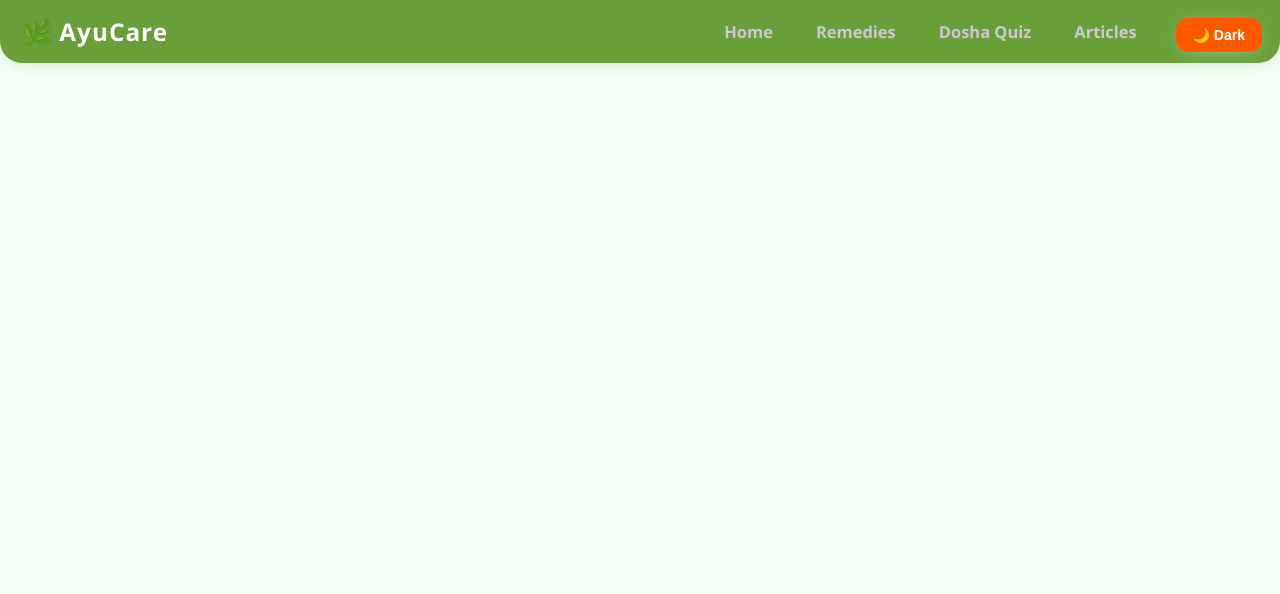
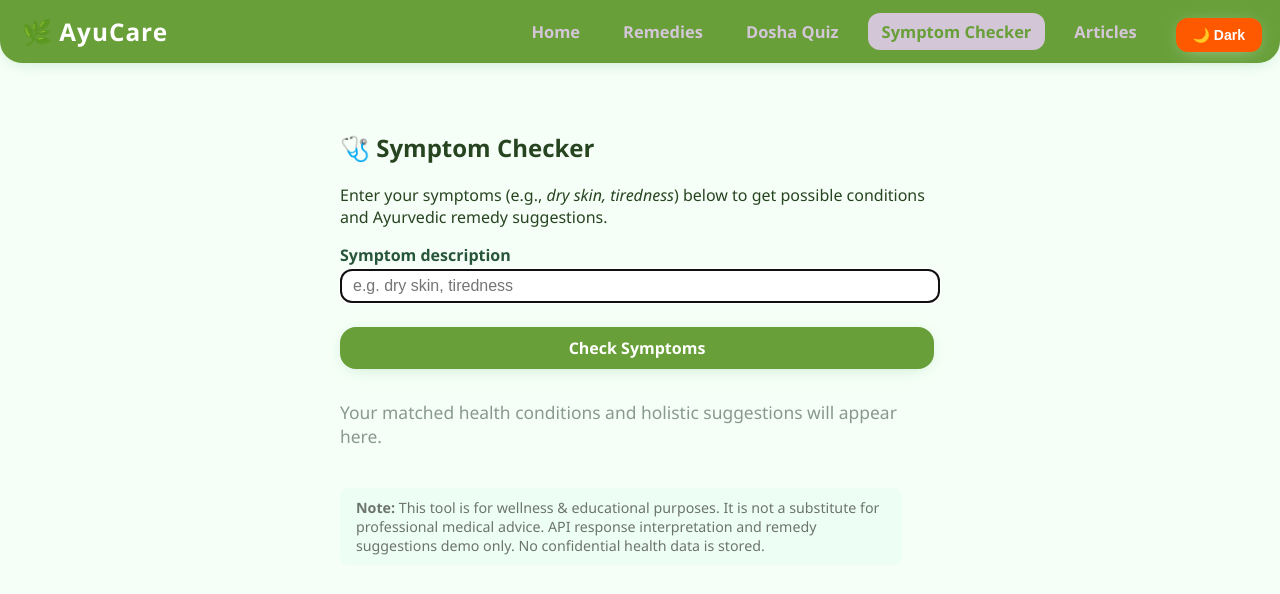
Before and after one commit to Workflow-Manager-admin/ayuwellness-hub-107310-0e895478, a React (Create React App) app in the folder reactjs_frontend/: page /symptom-checker in a window 1280 px wide. Shown: the top 594 px of the page. Built offline with nearby package versions, Linux system fonts and the light colour scheme; the HTML template or start-up script is replaced by a standard one.

Commit message:
CheckPoint - cg2a8ffedb

```diff
--- a/reactjs_frontend/src/App.js
+++ b/reactjs_frontend/src/App.js
@@ -2,13 +2,14 @@ import React, { useState, useEffect } from 'react';
 import { BrowserRouter as Router, Routes, Route, NavLink, useLocation } from 'react-router-dom';
 import './App.css';
 
+// Import feature page components
 // Import feature page components
 import Home from './components/Home';
 import Remedies from './components/Remedies';
 import DoshaQuiz from './components/DoshaQuiz';
 import Articles from './components/Articles';
 import Contact from './components/Contact';
-
+import SymptomChecker from './components/SymptomChecker';
 // Herbal styled navigation bar
 function Navbar() {
   const [navOpen, setNavOpen] = useState(false);
@@ -31,6 +32,7 @@ function Navbar() {
         <NavLink to="/" end>Home</NavLink>
         <NavLink to="/remedies">Remedies</NavLink>
         <NavLink to="/quiz">Dosha Quiz</NavLink>
+        <NavLink to="/symptom-checker">Symptom Checker</NavLink>
         <NavLink to="/articles">Articles</NavLink>
         <NavLink to="/contact">Contact</NavLink>
       </div>
@@ -62,6 +64,7 @@ function App() {
             <Route path="/" element={<Home />} />
             <Route path="/remedies" element={<Remedies />} />
             <Route path="/quiz" element={<DoshaQuiz />} />
+            <Route path="/symptom-checker" element={<SymptomChecker />} />
             <Route path="/articles" element={<Articles />} />
             <Route path="/contact" element={<Contact />} />
           </Routes>
--- /dev/null
+++ b/reactjs_frontend/src/components/SymptomChecker.js
@@ -0,0 +1,178 @@
+import React, { useState } from "react";
+
+// --- Sample mapping of conditions to Ayurvedic remedies ---
+const ayurvedicRemedyLookup = {
+  "Dehydration": [
+    {
+      title: "Coconut Water Hydration",
+      description: "Drink coconut water with a pinch of rock salt. Helps restore electrolytes and soothes the body.",
+      image: "https://images.unsplash.com/photo-1506744038136-46273834b3fb?auto=format&fit=crop&w=400&q=80",
+      category: "Hydration"
+    }
+  ],
+  "Hypothyroidism": [
+    {
+      title: "Ashwagandha Herbal Support",
+      description: "Ashwagandha is known in Ayurveda for thyroid support. Use as directed by an Ayurvedic practitioner.",
+      image: "https://images.unsplash.com/photo-1502741338009-cac2772e18bc?auto=format&fit=crop&w=400&q=80",
+      category: "Endocrine"
+    }
+  ],
+  "Fatigue": [
+    {
+      title: "Chyawanprash Morning Boost",
+      description: "Take 1 spoon daily of Chyawanprash (Ayurvedic herbal jam) to boost energy and immunity.",
+      image: "https://images.unsplash.com/photo-1465101046530-73398c7f28ca?auto=format&fit=crop&w=400&q=80",
+      category: "Fatigue"
+    }
+  ],
+  "Atopic dermatitis": [
+    {
+      title: "Turmeric & Aloe Skin Soothe",
+      description: "Apply a paste of turmeric and aloe to dry, irritated skin; reduces inflammation.",
+      image: "https://images.unsplash.com/photo-1464983953574-0892a716854b?auto=format&fit=crop&w=400&q=80",
+      category: "Skin"
+    }
+  ]
+};
+
+function infermedicaHeaders() {
+  // These headers must be replaced with your own credentials if using RapidAPI (for demo purposes, static values provided).
+  // IMPORTANT: In production, DO NOT expose API keys in the frontend, proxy the request via your backend server.
+  return {
+    "content-type": "application/json",
+    "X-RapidAPI-Key": "YOUR_RAPIDAPI_KEY", // <-- Place your API KEY here for demo/testing ONLY
+    "X-RapidAPI-Host": "symptom-checker.p.rapidapi.com"
+  };
+}
+
+// PUBLIC_INTERFACE
+function SymptomChecker() {
+  const [input, setInput] = useState("");
+  const [loading, setLoading] = useState(false);
+  const [conditions, setConditions] = useState([]);
+  const [remedies, setRemedies] = useState({});
+  const [error, setError] = useState(null);
+
+  // Handle API call
+  async function handleSymptomSubmit(e) {
+    e.preventDefault();
+    setLoading(true);
+    setConditions([]);
+    setRemedies({});
+    setError(null);
+
+    try {
+      // RapidAPI uses POST, documented at https://rapidapi.com/infermedica/api/symptom-checker/
+      const apiUrl = "https://symptom-checker.p.rapidapi.com/symptoms-checker";
+      const response = await fetch(apiUrl, {
+        method: "POST",
+        headers: infermedicaHeaders(),
+        body: JSON.stringify({ symptoms: input })
+      });
+
+      if (!response.ok) {
+        throw new Error("API error: " + response.statusText);
+      }
+      const data = await response.json();
+
+      // Infermedica API returns 'conditions', which is an array of condition objects
+      // We will extract their names and map them to sample Ayurveda remedies
+      const conditionsFound = (data.conditions || []).map(cond => cond.name);
+      setConditions(conditionsFound);
+
+      const remedyResults = {};
+      conditionsFound.forEach(c => {
+        // lookup is case-insensitive
+        const remediesForCond = ayurvedicRemedyLookup[c] ||
+          ayurvedicRemedyLookup[
+            Object.keys(ayurvedicRemedyLookup).find(
+              key => key.toLowerCase() === c.toLowerCase()
+            )
+          ] ||
+          [];
+        if (remediesForCond.length) remedyResults[c] = remediesForCond;
+      });
+      setRemedies(remedyResults);
+    } catch (err) {
+      setError("Failed to connect to Infermedica API. Please try again later.");
+    }
+    setLoading(false);
+  }
+
+  return (
+    <section className="ayu-container" style={{ maxWidth: 600 }}>
+      <h2>🩺 Symptom Checker</h2>
+      <p>
+        Enter your symptoms (e.g., <span style={{fontStyle:"italic"}}>dry skin, tiredness</span>) below to get possible conditions and Ayurvedic remedy suggestions.
+      </p>
+      <form onSubmit={handleSymptomSubmit} className="ayu-form">
+        <label>
+          Symptom description
+          <input
+            type="text"
+            name="symptoms"
+            placeholder="e.g. dry skin, tiredness"
+            value={input}
+            onChange={e => setInput(e.target.value)}
+            required
+            autoFocus
+          />
+        </label>
+        <button type="submit" className="ayu-btn ayu-btn-primary" disabled={loading}>
+          {loading ? "Checking..." : "Check Symptoms"}
+        </button>
+      </form>
+
+      {error && <div style={{color: "#b94a48", marginTop: 18}}>{error}</div>}
+
+      {conditions.length > 0 && (
+        <div style={{ marginTop: 32 }}>
+          <h3>Possible Conditions</h3>
+          <ul>
+            {conditions.map(c => (
+              <li key={c}>
+                <strong>{c}</strong>
+                {remedies[c] && remedies[c].length > 0 && (
+                  <div style={{marginTop:6,marginBottom:16}}>
+                    <span style={{fontWeight:600, color:"#689f38"}}>Ayurvedic Remedies:</span>
+                    <div className="remedy-list">
+                      {remedies[c].map((r, idx) => (
+                        <div className="ayu-remedy-card" style={{maxWidth:260, margin:"10px 0"}} key={idx}>
+                          <img src={r.image} alt={r.title} className="remedy-img" />
+                          <div className="remedy-info">
+                            <h4>{r.title}</h4>
+                            <p className="remedy-cat">{r.category}</p>
+                            <p className="remedy-desc">{r.description}</p>
+                          </div>
+                        </div>
+                      ))}
+                    </div>
+                  </div>
+                )}
+              </li>
+            ))}
+          </ul>
+        </div>
+      )}
+
+      {!loading && conditions.length === 0 && !error && (
+        <div style={{marginTop:24, color:"#889892",fontSize:"1.09em"}}>Your matched health conditions and holistic suggestions will appear here.</div>
+      )}
+
+      <div style={{
+        fontSize: "0.89em",
+        color: "#6d736d",
+        background: "#edfff4",
+        borderRadius: 8,
+        padding: "10px 16px",
+        marginTop: 40,
+        maxWidth: 530
+      }}>
+        <b>Note:</b> This tool is for wellness & educational purposes. It is not a substitute for professional medical advice. API response interpretation and remedy suggestions demo only. No confidential health data is stored.
+      </div>
+    </section>
+  );
+}
+
+export default SymptomChecker;
```
